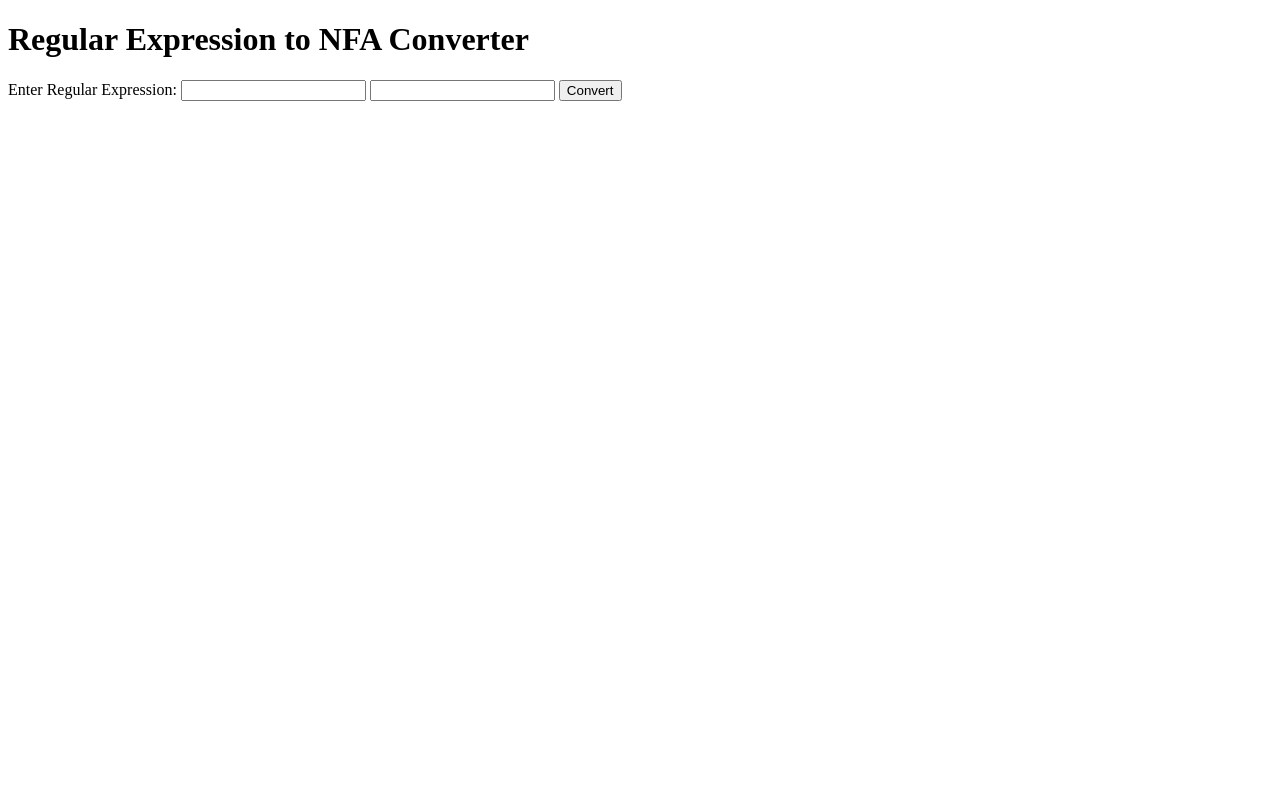
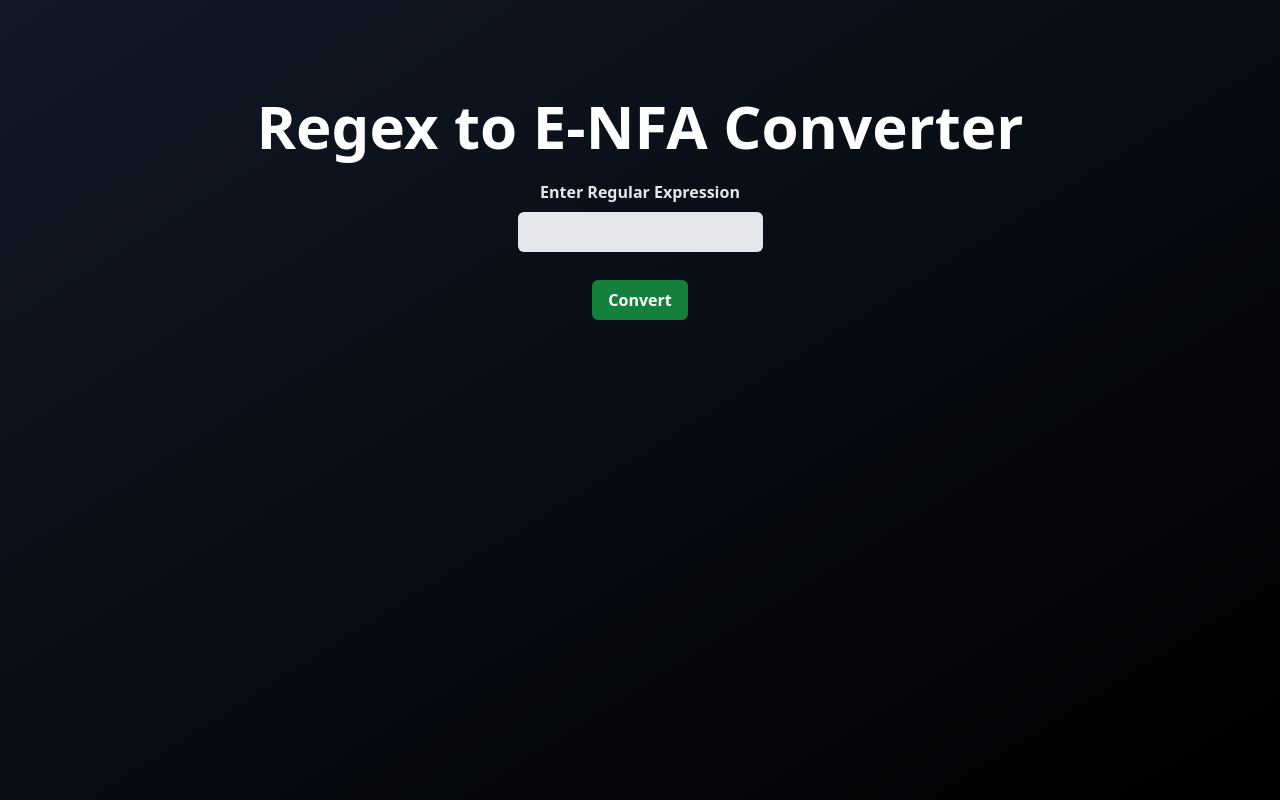
Before and after one commit to Anjar425/Automata-Project, a Flask app: page / in a window 1280 px wide. Run offline with Flask 3, Linux system fonts and the light colour scheme; some libraries are stand-ins or nearby versions.

Commit message:
Add No 2

```diff
--- a/app.py
+++ b/app.py
@@ -34,10 +34,10 @@ def convert():
         dot.edge(start, end, label)
 
     # Simpan gambar ke file
-    dot.render('static/nfa_graph', format='svg', cleanup=False)
+    dot.render('static/img/no2/nfa', format='svg', cleanup=False)
 
     nfa_generated = True
-    return render_template('index.html', nfa_image='static/nfa_graph.svg', nfa_generated=nfa_generated )
+    return render_template('index.html', nfa_image='static/img/no2/nfa.svg', nfa_generated=nfa_generated )
 
 @app.route('/number3')
 def number3():
--- a/templates/index.html
+++ b/templates/index.html
@@ -3,19 +3,30 @@
 <head>
     <meta charset="UTF-8">
     <meta name="viewport" content="width=device-width, initial-scale=1.0">
+    <script src="https://cdn.tailwindcss.com"></script>
     <title>Regular Expression to NFA Converter</title>
 </head>
 <body>
-    <h1>Regular Expression to NFA Converter</h1>
-    <form action="/convert" method="post">
-        <label for="regex">Enter Regular Expression:</label>
-        <input type="text" id="regex" name="regex" required>
-        <input type="text" id="regex" name="regex" required>
-        <button type="submit">Convert</button>
-    </form>
+    <div class="min-h-screen bg-gradient-to-br from-gray-900 to-black flex flex-col text-white">
+        <section id="input_form" class="flex flex-col items-center gap-6">
+            <h1 class="font-bold text-6xl mt-24">Regex to E-NFA Converter</h1>
+            <form class="flex flex-col w-full justify-center items-center gap-2" action="/convert" method="post">
+                <label class="text-gray-200 font-semibold text-md" for="regex">Enter Regular Expression</label>
+                <input class="bg-gray-200 text-black py-2 rounded-md text-md font-bold text-center remove-arrow" type="text" id="regex" name="regex" required>
+                <button type="submit" class="bg-green-700 px-4 py-2 rounded-md my-5 font-bold">Convert</button>
+            </form>
+        </section>
+
     {% if nfa_generated %}
-    <h2>NFA Visualization</h2>
-    <img src="{{ nfa_image }}" alt="NFA">
+    <section id="result" class="flex flex-row justify-center w-full gap-6 min-h-screen">
+        <div class="flex flex-col basis-1/2">
+            <h1 class="text-center font-semibold text-xl h-20">Result E-NFA</h1>
+            <figure class="flex justify-center items-center">
+                <img src="../static/img/no2/nfa.svg" class="rounded-md" alt="">
+            </figure>
+        </div>
+    </section>
     {% endif %}
+    </div>
 </body>
 </html>
```
Also changed, not shown: static/img/no2/nfa.svg (added), 1 other file.
